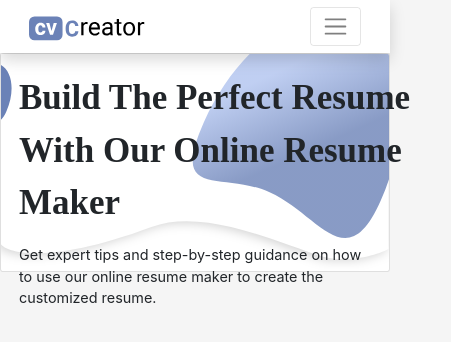
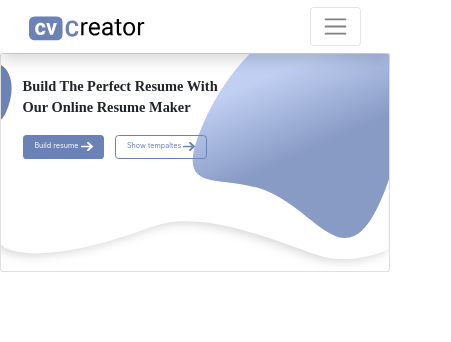
Before and after one commit to sohaila-mohamed/CV-Creator-ClientSide, a React (Create React App) app: page / in a window 390 px wide. Shown: the top 342 px of the page, 451 px wide, since content can reach past the window. Built offline with nearby package versions, Linux system fonts and the light colour scheme.

Commit message:
Adding buttons to hero and make it responsive

```diff
--- a/public/index.html
+++ b/public/index.html
@@ -26,7 +26,7 @@
     -->
     <title>React App</title>
   </head>
-  <body style="background-color: #f5f5f5">
+  <body style="background-color: #ffffff">
     <noscript>You need to enable JavaScript to run this app.</noscript>
     <div id="root"></div>
     <!--
--- a/src/components/Home/Home.css
+++ b/src/components/Home/Home.css
@@ -2,6 +2,84 @@
   font-family: Cabin;
   font-style: normal;
   font-weight: bold;
-  font-size: 35px;
+  font-size: 2.1rem;
   width: 30rem;
 }
+.font-textt {
+  width: 44ch; /*24rem;*/
+  font-family: Roboto;
+  font-style: normal;
+}
+.card-center-text {
+  top: 5rem !important;
+  left: 3.5rem !important;
+}
+.btn-custom {
+  border-radius: 0.5em !important;
+  background-color: #6b82b7 !important;
+  border-color: transparent !important;
+  margin-right: 1.5em;
+  margin-top: 1.5em;
+}
+.btn-custon-outline {
+  border-radius: 0.5em !important;
+  background-color: transparent !important;
+  border-color: #6b82b7 !important;
+  margin-top: 1.5em;
+}
+.text-color {
+  color: #6b82b7 !important;
+}
+@media (max-width: 991.98px) {
+  .font {
+    font-size: 1.5rem;
+    width: 25rem;
+  }
+  .font-textt {
+    width: 38ch;
+  }
+  .card-center-text {
+    top: 3rem !important;
+    left: 3rem !important;
+  }
+  .btn-custom,
+  .btn-custon-outline {
+    font-size: 0.8rem;
+  }
+}
+@media (max-width: 767.98px) {
+  .font {
+    width: 17rem;
+    font-size: 1.2rem;
+  }
+  .font-textt {
+    width: 33ch;
+    font-size: 0.8rem;
+  }
+  .card-center-text {
+    top: 2.5rem !important;
+    left: 2.5rem !important;
+  }
+  .btn-custom,
+  .btn-custon-outline {
+    font-size: 0.8rem !important;
+  }
+}
+@media (max-width: 575.98px) {
+  .font {
+    width: 15rem;
+    font-size: 1rem;
+  }
+  .font-textt {
+    display: none;
+  }
+  .card-center-text {
+    top: 1.5rem !important;
+    left: 1.5rem !important;
+  }
+  .btn-custom,
+  .btn-custon-outline {
+    font-size: 0.5rem !important;
+    margin-top: 0.2em;
+  }
+}
--- a/src/components/Home/Home.jsx
+++ b/src/components/Home/Home.jsx
@@ -1,19 +1,28 @@
 import { Fragment } from "react";
+import { Button } from "react-bootstrap";
 import hero from "../../images/All.svg";
+import arrow from "../../images/right-arrow 1.svg";
+import arrowWhite from "../../images/arrow-white.svg";
 import "./Home.css";
 function Home() {
   return (
     <Fragment>
-      <div className="card">
+      <div className="card position-relative">
         <img src={hero} alt="hero" className="img-fluid w-100" />
-        <div className="card-img-overlay">
+        <div className="card-img-overlay card-center-text p-0">
           <p className="font">
             Build The Perfect Resume With Our Online Resume Maker
           </p>
-          <p className="card-text">
+          <p className="card-text font-textt">
             Get expert tips and step-by-step guidance on how to use our online
             resume maker to create the customized resume.
           </p>
+          <Button className="btn-custom text-white">
+            Build resume <img src={arrowWhite} alt="arrow" />
+          </Button>
+          <Button className="btn-custon-outline text-color">
+            Show tempaltes <img src={arrow} alt="arrow" />
+          </Button>
         </div>
       </div>
     </Fragment>
```
Also changed, not shown: src/images/arrow-white.svg (added), src/images/right-arrow 1.svg (added).
